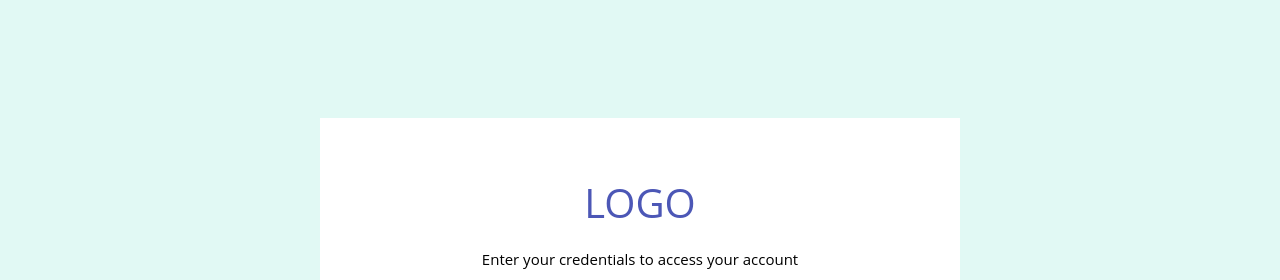
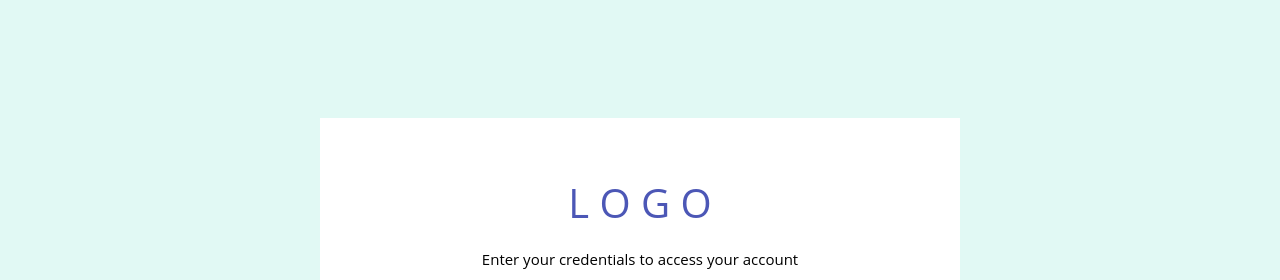
Before and after one commit to irfanopc/Real-Estate-Frontend, a React (Create React App) app in the folder realestatefrontend/: page / in a window 1280 px wide. Shown: the top 280 px of the page. Built offline with nearby package versions, Linux system fonts and the light colour scheme.

Commit message:
chaged logo somewhere

```diff
--- a/realestatefrontend/src/signUp/Signin.jsx
+++ b/realestatefrontend/src/signUp/Signin.jsx
@@ -62,7 +62,7 @@ function Signin() {
 
       <div className="login-main">
         <div className="login-box">
-          <div className="login-logo">LOGO</div>
+          <div className="login-logo">L O G O</div>
           <div className="login-para">
             Enter your credentials to access your account
           </div>
```
